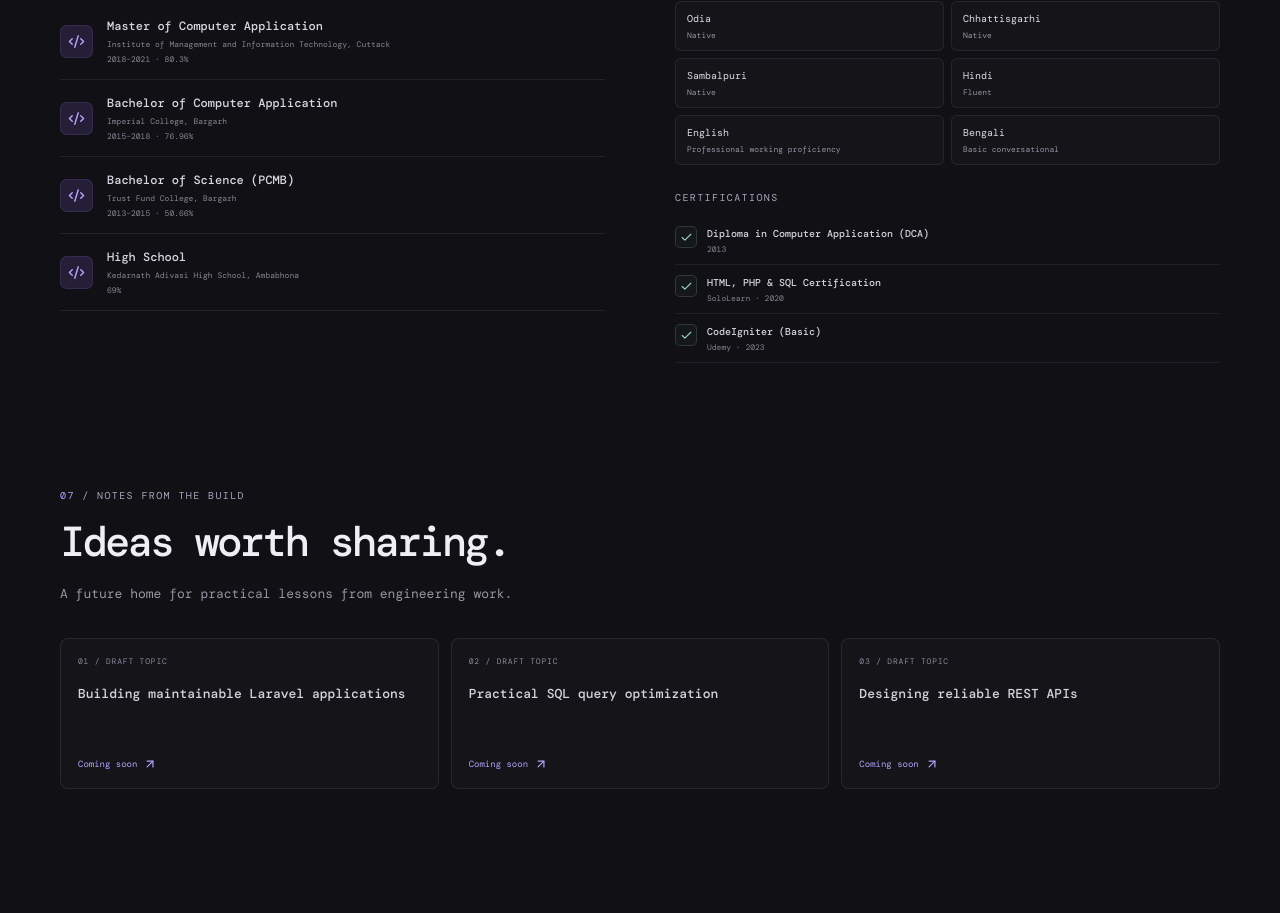
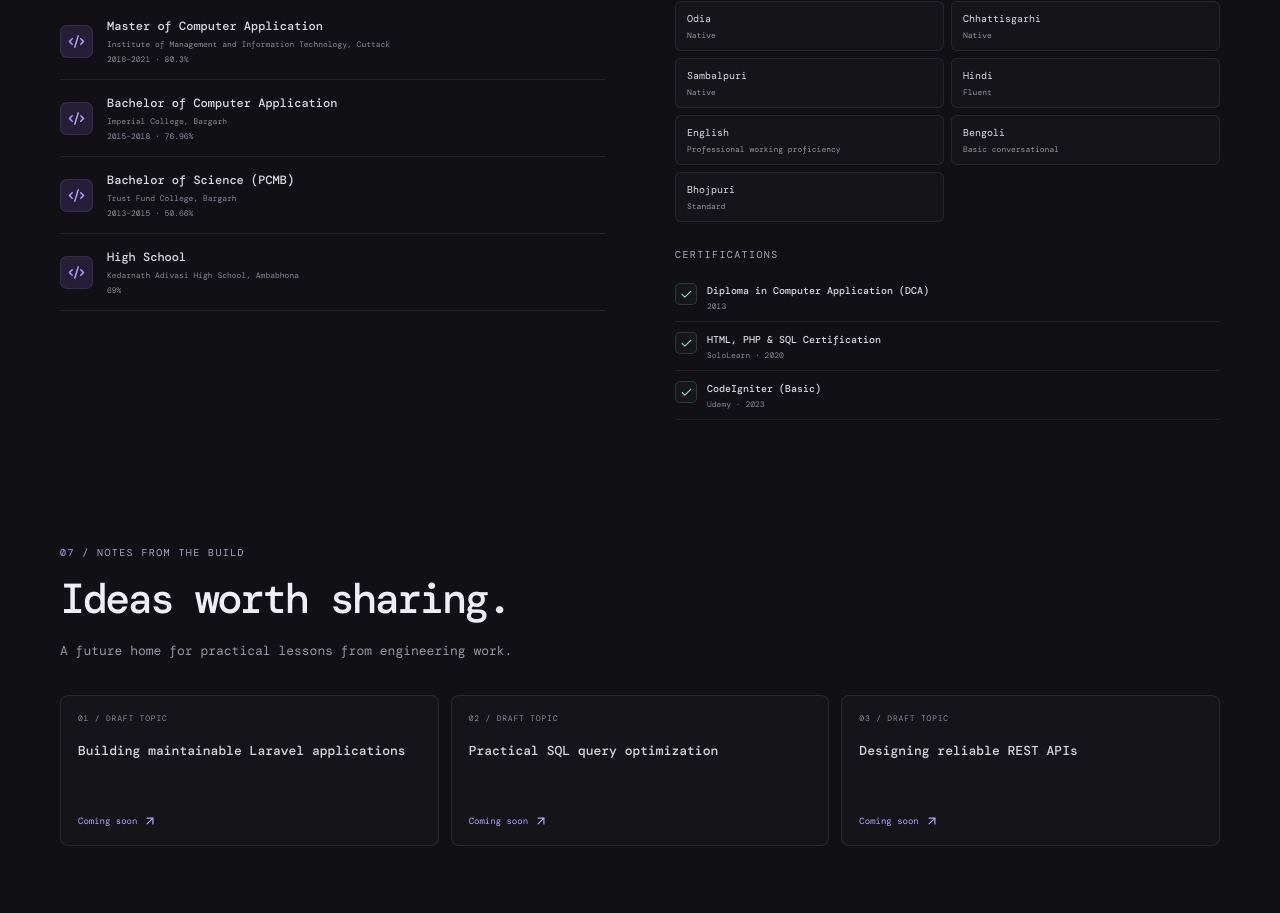
Before and after one commit to patel97spatel/spatel-portfolio, a React (Vite) app: page / in a window 1280 px wide. Shown: the part 4537-5450 px from the top of the page. Built offline with nearby package versions, Linux system fonts and the light colour scheme.

Commit message:
modify language section

```diff
--- a/src/data/portfolio.js
+++ b/src/data/portfolio.js
@@ -308,7 +308,8 @@ export const languages = [
   { name: 'Sambalpuri', proficiency: 'Native' },
   { name: 'Hindi', proficiency: 'Fluent' },
   { name: 'English', proficiency: 'Professional working proficiency' },
-  { name: 'Bengali', proficiency: 'Basic conversational' },
+  { name: 'Bengoli', proficiency: 'Basic conversational' },
+  { name: 'Bhojpuri', proficiency: 'Standard' },
 ]
 
 export const blogTopics = [
```
